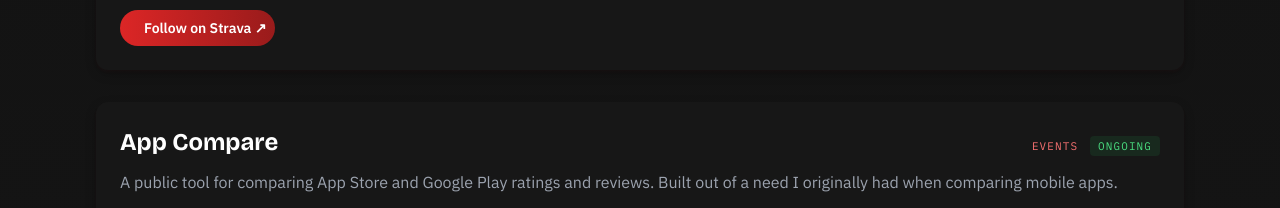
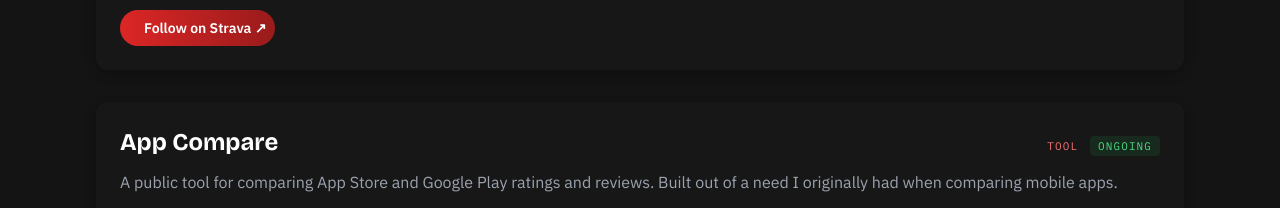
Before and after one commit to petrhollan22/petr-portfolio, a Next.js app: page /en/hustle in a window 1280 px wide. Shown: the part 3340-3548 px from the top of the page. Built offline with nearby package versions, Linux system fonts and the light colour scheme; no server answers.

Commit message:
Add tool type to hustle, fix App Compare type label

```diff
--- a/app/[locale]/hustle/page.tsx
+++ b/app/[locale]/hustle/page.tsx
@@ -16,7 +16,7 @@ export default function HustlePage() {
   const locale = useLocale();
 
   const typeLabel = (type: string) =>
-    type === 'coaching' ? t('typeCoaching') : type === 'event' ? t('typeEvent') : t('typeVolunteer');
+    type === 'coaching' ? t('typeCoaching') : type === 'event' ? t('typeEvent') : type === 'tool' ? t('typeTool') : t('typeVolunteer');
 
   return (
     <div className="bg-gradient-to-b from-primary to-secondary">
--- a/data/hustle.ts
+++ b/data/hustle.ts
@@ -4,7 +4,7 @@ export interface HustleProject {
   id: string;
   title: Localized;
   description: Localized;
-  type: "coaching" | "event" | "volunteer";
+  type: "coaching" | "event" | "volunteer" | "tool";
   cta: Localized;
   ctaLink: string;
   status?: "ONGOING" | "COMPLETED" | "QUESTIONABLE DECISION";
@@ -114,7 +114,7 @@ export const hustleProjects: HustleProject[] = [
       cs: 'Veřejný nástroj pro porovnání hodnocení a recenzí aplikací z App Store a Google Play. Vznikl z potřeby, kterou jsem původně řešil při porovnávání mobilních aplikací.',
       en: 'A public tool for comparing App Store and Google Play ratings and reviews. Built out of a need I originally had when comparing mobile apps.',
     },
-    type: 'event',
+    type: 'tool',
     cta: { cs: 'Vyzkoušet nástroj', en: 'Try the tool' },
     ctaLink: '/tools/app-compare',
   },
--- a/messages/cs.json
+++ b/messages/cs.json
@@ -73,7 +73,8 @@
     "typeVolunteer": "Dobrovolnictví",
     "ctaTitle": "Chceš se zapojit?",
     "ctaLead": "Šachová lekce, společný sport nebo pozvánka na akci. Napiš mi.",
-    "ctaButton": "Napsat"
+    "ctaButton": "Napsat",
+    "typeTool": "Nástroj"
   },
   "schedule": {
     "title": "Rezervuj si čas",
--- a/messages/en.json
+++ b/messages/en.json
@@ -73,7 +73,8 @@
     "typeVolunteer": "Volunteering",
     "ctaTitle": "Want to get involved?",
     "ctaLead": "A chess lesson, a game together or an event invitation. Drop me a line.",
-    "ctaButton": "Message me"
+    "ctaButton": "Message me",
+    "typeTool": "Tool"
   },
   "schedule": {
     "title": "Book a time",
```
